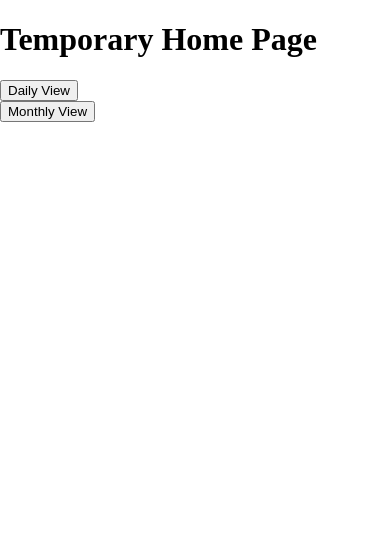
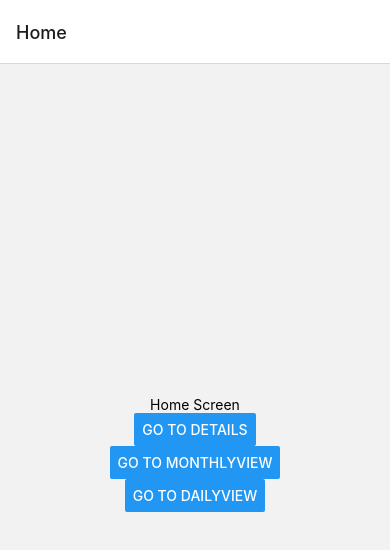
Before and after one commit to 797bao/Calendar, a React Native app: screen / in a window 390 px wide. Shown: the top 550 px of the page. Built offline with nearby package versions, Linux system fonts and the light colour scheme.

Commit message:
react naviagtion

```diff
--- a/App.js
+++ b/App.js
@@ -1,21 +1,26 @@
+import * as React from 'react';
+import { Button, View, Text } from 'react-native';
+import { NavigationContainer } from '@react-navigation/native';
+import { createNativeStackNavigator } from '@react-navigation/native-stack';
+import HomeScreen from './components/HomeScreen';
+import DetailsScreen from './components/DetailsScreen';
+//import TempHome from './components/TempHome';
+import MonthlyView from './components/MonthlyView';
+import DailyView from './components/DailyView';
 
+const Stack = createNativeStackNavigator();
 
-import React from 'react'
-import DailyView from './components/DailyView'
-import MonthlyView from './components/MonthlyView'
-import TempHome from './components/TempHome'
-import { BrowserRouter as Router, Routes, Route } from 'react-router-dom'
-
-const App = () => {
+function App() {
   return (
-    <Router>
-      <Routes>
-        <Route path='/' exact element={<TempHome />} />
-        <Route path='/DailyView' element={<DailyView />} />
-        <Route path='/MonthlyView' element={<MonthlyView />} />
-      </Routes>
-    </Router>
-  )
+    <NavigationContainer>
+      <Stack.Navigator initialRouteName="Home">
+        <Stack.Screen name="Home" component={HomeScreen} />
+        <Stack.Screen name="Details" component={DetailsScreen} />
+        <Stack.Screen name="MonthlyView" component={MonthlyView} />
+        <Stack.Screen name="DailyView" component={DailyView} />
+      </Stack.Navigator>
+    </NavigationContainer>
+  );
 }
 
-export default App
+export default App;
--- /dev/null
+++ b/components/DetailsScreen.js
@@ -0,0 +1,16 @@
+import * as React from 'react';
+import { Button, View, Text } from 'react-native';
+
+function DetailsScreen({ navigation }) {
+    return (
+      <View style={{ flex: 1, alignItems: 'center', justifyContent: 'center' }}>
+        <Text>Details Screen</Text>
+        <Button
+          title="Go to Details... again"
+          onPress={() => navigation.push('Details')}
+        />
+      </View>
+    );
+  }
+
+  export default DetailsScreen;
--- /dev/null
+++ b/components/HomeScreen.js
@@ -0,0 +1,25 @@
+import * as React from 'react';
+import { Button, View, Text } from 'react-native';
+
+
+function HomeScreen({ navigation }) {
+    return (
+      <View style={{ flex: 1, alignItems: 'center', justifyContent: 'center' }}>
+        <Text>Home Screen</Text>
+        <Button
+          title="Go to Details"
+          onPress={() => navigation.navigate('Details')}
+        />
+        <Button
+          title="Go to MonthlyView"
+          onPress={() => navigation.navigate('MonthlyView')}
+        />
+        <Button
+          title="Go to DailyView"
+          onPress={() => navigation.navigate('DailyView')}
+        />
+      </View>
+    );
+  }
+
+  export default HomeScreen;
--- a/components/TempHome.js
+++ b/components/TempHome.js
@@ -1,21 +1,15 @@
-import React from 'react';
-import { Link } from 'react-router-dom'
-import DailyView from './DailyView'
-import MonthlyView from './MonthlyView'
+import React from 'react'
+import { TouchableOpacity, Text } from 'react-native';
+import { Actions } from 'react-native-router-flux';
 
 const TempHome = () => {
-    return (
-        <div>
-        <h1>Temporary Home Page</h1>
-        <div>
-            <Link to="/DailyView" state = {DailyView}><button>Daily View</button></Link>
-        </div>
-        <div>
-            <Link to="/MonthlyView" state = {MonthlyView}><button>Monthly View</button></Link>
-        </div>
-        </div>
-
-
-    );
-    }
-export default TempHome;
+   const goToAbout = () => {
+      Actions.about()
+   }
+   return (
+      <TouchableOpacity style = {{ margin: 128 }} onPress = {goToAbout}>
+         <Text>This is HOME!</Text>
+      </TouchableOpacity>
+   )
+}
+export default TempHome
```
Also changed, not shown: package.json (+9 -1 lines), 2 other files (tests, documents, lock files or other folders).
